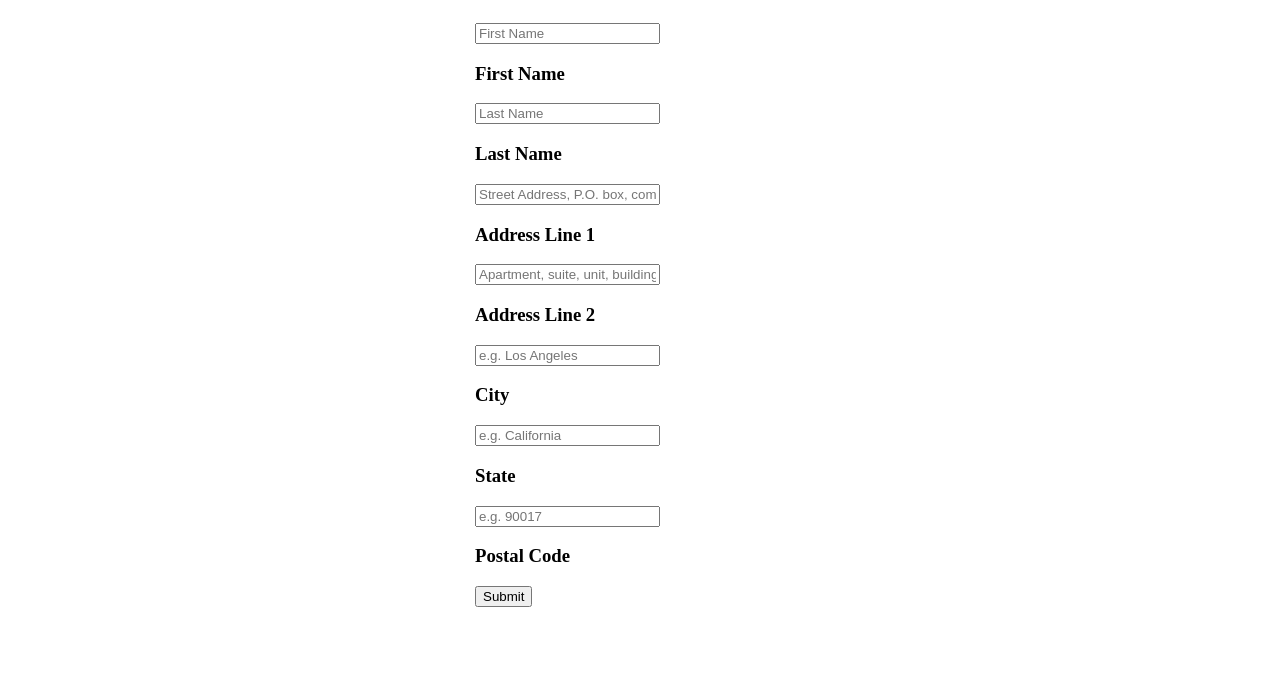
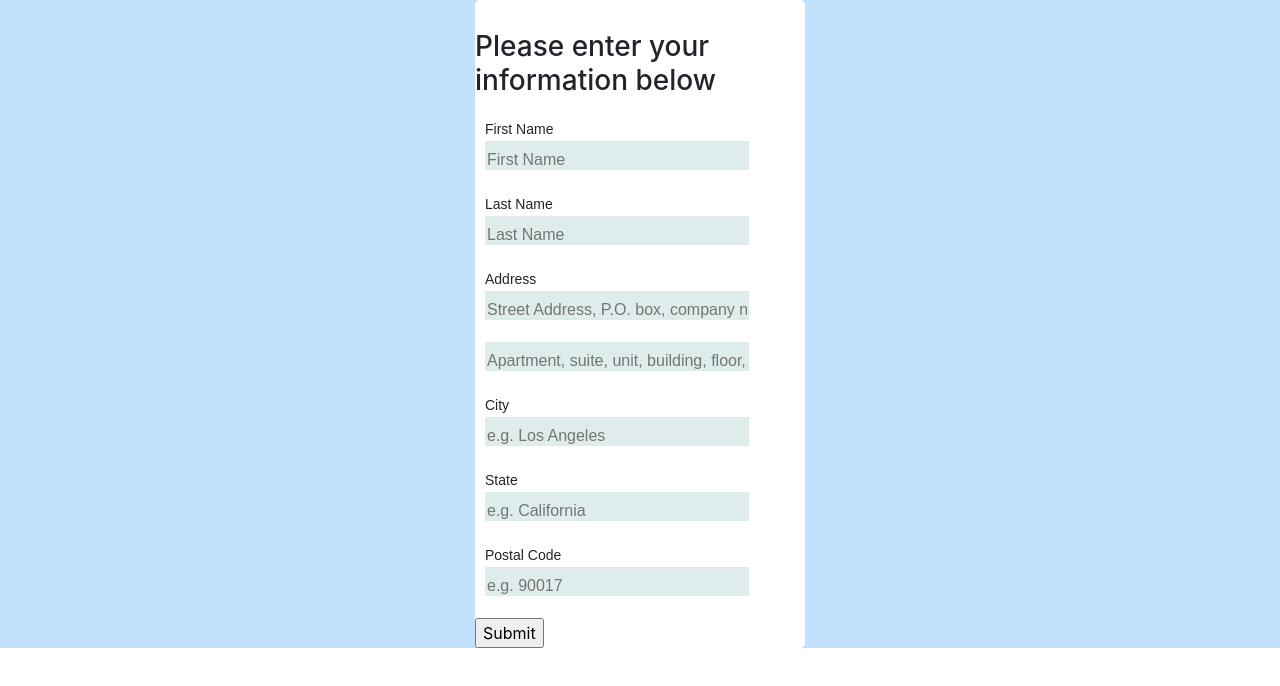
Before and after one commit to abalmeo/sure_coding_challenge, a React app in the folder rocket_insurance/client/: page /rating-information in a window 1280 px wide. Shown: the top 686 px of the page. Built offline with nearby package versions, Linux system fonts and the light colour scheme.

Commit message:
Adding styling and updating routing

```diff
--- a/rocket_insurance/client/public/index.html
+++ b/rocket_insurance/client/public/index.html
@@ -11,6 +11,11 @@
       integrity="sha384-50oBUHEmvpQ+1lW4y57PTFmhCaXp0ML5d60M1M7uH2+nqUivzIebhndOJK28anvf"
       crossorigin="anonymous"
     />
+    <!-- Latest compiled and minified CSS -->
+    <link
+      rel="stylesheet"
+      href="https://maxcdn.bootstrapcdn.com/bootstrap/latest/css/bootstrap.min.css"
+    />
     <link rel="manifest" href="%PUBLIC_URL%/manifest.json" />
     <title>Welcome To Rocketinsurance</title>
   </head>
--- a/rocket_insurance/client/src/App.css
+++ b/rocket_insurance/client/src/App.css
@@ -1,7 +1,17 @@
+form-header {
+  font-family: sans-serif;
+  position: relative;
+  left: 80%;
+}
+
+.ratingInfoBackground {
+  background: #c2e1fc;
+}
+
 .registration {
   width: 100%;
   max-width: 330px;
-  padding: 15px;
+  padding-top: 30px;
   margin: auto;
   height: 100%;
 }
@@ -14,3 +24,45 @@
   margin-top: 6rem;
   margin-bottom: 3rem;
 }
+
+form {
+  width: 50%;
+  height: 50%;
+  position: relative;
+  background: white;
+  border-radius: 5px;
+}
+
+.form-group {
+  margin: 20px 10px;
+  font-family: sans-serif;
+  width: 80%;
+}
+
+.form-group input {
+  width: 100%;
+  height: 100%;
+  padding-top: 10px;
+  border: none;
+  background: rgba(196, 220, 221, 0.541);
+}
+
+.form-group label {
+  position: absolute;
+  bottom: 0px;
+  left: 0%;
+  width: 100%;
+  height: 100%;
+
+  pointer-events: none;
+}
+
+small {
+  margin-bottom: 50px;
+  padding-bottom: 50px;
+}
+
+.insuranceCard {
+  position: relative;
+  left: 50%;
+}
--- a/rocket_insurance/client/src/components/layout/QuoteOverview.js
+++ b/rocket_insurance/client/src/components/layout/QuoteOverview.js
@@ -1,52 +1,77 @@
-import React, {Fragment} from 'react'
-import PropTypes from 'prop-types'
+import React, {Fragment} from 'react';
+import PropTypes from 'prop-types';
+import { Card, CardGroup, Button, Form } from 'react-bootstrap';
+import { Redirect } from "react-router-dom";
 
 const QuoteOverview = props => {
 
   const data = JSON.parse(localStorage.getItem('userData'));
+  const setupTime = localStorage.getItem('setupTime');
+  const now = new Date().getTime();
+
+  // Clear localStorage if current time is 1 hour passed setupTime and redirect to form
+  if (now-setupTime > 1*60*60*1000) {
+    localStorage.clear();
+    return <Redirect to="/rating-information" />;
+  }
+
+  // Clear localStorage and Redirect to form if invalid data
+  if (data === null || data.error === true) {
+    localStorage.clear();
+    return <Redirect to="/rating-information" />;
+  }
 
   // Destructuring response data
   // Can't further destructure Object keys with same name, so limited to the first variable option
   const {
     quote: {
       quoteId,
-      rating_address: {
-        line_1,
-        line_2,
-        city,
-        region,
-        postal,
-      },
-      policy_holder: {
-        first_name,
-        last_name
-      },
-      variable_options: {
-          deductible: {
-            title,
-            description,
-            values,
-            test,
-          },
-      },
+      rating_address,
+      policy_holder,
+      variable_options,
+      variable_selections,
       premium,
     }} = data
 
+
+
   return (
     <Fragment>
-      Quote Overview
-      <table>
-        <tr>
-          <td>Quote Id: {quoteId}</td>
-          <td>Line_1: {line_1}</td>
-          <td>Line_2: {line_2}</td>
-          <td>city: {city}</td>
-          <td>title: {title}</td>
-          <td>description: {description}</td>
-          <td>premium: {premium}</td>
-        </tr>
 
-      </table>
+      <Card className="insuranceCard" bg="warning" text="white" style={{ width: '18rem' }}>
+        <Card.Header>Deductible</Card.Header>
+        <Card.Body>
+          <Card.Title>Warning Card Title</Card.Title>
+          <Card.Text>
+            Some quick example text to build on the card title and make up the bulk
+            of the card's content.
+          </Card.Text>
+        </Card.Body>
+      </Card>
+      <br />
+
+      <Card className="insuranceCard" bg="info" text="white" style={{ width: '18rem' }}>
+        <Card.Header>Asteroid Collision</Card.Header>
+        <Card.Body>
+          <Card.Title>{variable_options.asteroid_collision.title}</Card.Title>
+          <Card.Text>
+            {variable_options.asteroid_collision.description}
+          </Card.Text>
+
+
+          <Card.Text>
+              <Form>
+                <Form.Group controlId="exampleForm.ControlSelect1">
+                  {/* <Form.Label>Example select</Form.Label> */}
+                  <Form.Control as="select">
+                    <option>1</option>
+                    <option>2</option>
+                  </Form.Control>
+                </Form.Group>
+            </Form>
+        </Card.Text>
+        </Card.Body>
+      </Card>
 
     </Fragment>
   )
--- a/rocket_insurance/client/src/components/layout/RatingInformation.js
+++ b/rocket_insurance/client/src/components/layout/RatingInformation.js
@@ -4,7 +4,7 @@ import PropTypes from 'prop-types';
 import { validate, createRatingProfile } from '../utils/utils';
 
 
-const RatingInformation = props => {
+const RatingInformation = () => {
 
 
   const [formData, setFormData] = useState({
@@ -33,36 +33,31 @@ const RatingInformation = props => {
 
   const onSubmit = async e => {
     e.preventDefault();
+
+    // Validate and post data
     const data = await validate(formData);
 
-    // Save to local storage
+    // Get currect time
     const now = new Date().getTime();
-    const setupTime = localStorage.getItem('setupTime');
-    const userData = localStorage.getItem('userData');
 
-    if (setupTime == null && userData == null) {
+    if (now !== null && !data.error) {
+      console.log('test')
+        localStorage.clear();
         localStorage.setItem('setupTime', now)
-        console.log('data', data)
-        // localStorage.setItem('data', data)
         localStorage.setItem('userData', JSON.stringify(data))
-    } else {
-        // Clear localStorage if current time is 1 hour passed setupTime
-        if(now-setupTime > 1*60*60*1000) {
-            localStorage.clear()
-            localStorage.setItem('setupTime', now);
+        return <Redirect to='/quote-overview' />;
     }
   }
 
-  }
-
-  useEffect(() => {
-
-  })
   return (
-    <Fragment>
+    <Fragment >
+      <div className="ratingInfoBackground">
         <form className="registration" onSubmit={e => onSubmit(e)}>
-
+          <h3 className="form-header"> Please enter your information below</h3>
           <div className='form-group'>
+            <small>
+              First Name
+            </small>
             <input
               type="text"
               placeholder="First Name"
@@ -70,12 +65,12 @@ const RatingInformation = props => {
               value={first_name}
               onChange={e=>onChange(e)}
             />
-          <h3>
-            First Name
-          </h3>
           </div>
 
           <div className='form-group'>
+            <small>
+              Last Name
+            </small>
             <input
               type="text"
               placeholder="Last Name"
@@ -83,12 +78,12 @@ const RatingInformation = props => {
               value={last_name}
               onChange={e=>onChange(e)}
             />
-          <h3>
-            Last Name
-          </h3>
           </div>
 
           <div className='form-group'>
+            <small>
+              Address
+            </small>
             <input
               type="text"
               placeholder="Street Address, P.O. box, company name, c/o "
@@ -96,9 +91,6 @@ const RatingInformation = props => {
               value={line_1}
               onChange={e=>onChange(e)}
             />
-          <h3>
-            Address Line 1
-          </h3>
           </div>
 
           <div className='form-group'>
@@ -109,12 +101,12 @@ const RatingInformation = props => {
               value={line_2}
               onChange={e=>onChange(e)}
             />
-          <h3>
-            Address Line 2
-          </h3>
           </div>
 
           <div className='form-group'>
+            <small>
+              City
+            </small>
             <input
               type="text"
               placeholder="e.g. Los Angeles"
@@ -122,12 +114,12 @@ const RatingInformation = props => {
               value={city}
               onChange={e=>onChange(e)}
             />
-          <h3>
-            City
-          </h3>
           </div>
 
           <div className='form-group'>
+            <small>
+              State
+            </small>
             <input
               type="text"
               placeholder="e.g. California"
@@ -135,12 +127,12 @@ const RatingInformation = props => {
               value={region}
               onChange={e=>onChange(e)}
             />
-          <h3>
-            State
-          </h3>
           </div>
 
           <div className='form-group'>
+            <small>
+              Postal Code
+            </small>
             <input
               type="number"
               placeholder="e.g. 90017"
@@ -148,16 +140,12 @@ const RatingInformation = props => {
               value={postal}
               onChange={e=>onChange(e)}
             />
-          <h3>
-            Postal Code
-          </h3>
           </div>
 
           <input type='submit'/>
-        <Link className='btn btn-light' to='/quote-overview'/>
 
         </form>
-
+      </div>
 
     </Fragment>
   )
--- a/rocket_insurance/client/src/components/utils/utils.js
+++ b/rocket_insurance/client/src/components/utils/utils.js
@@ -58,12 +58,9 @@ export const validate = values => {
     if (data !== undefined && data !== null) {
       return data
     } else {
-      return data;
+      return 'Post unsuccessful';
     }
-
   } else {
-    errors.error = true;
-
     return errors;
   }
 
```
Also changed, not shown: 1 other file (tests, documents, lock files or other folders). Lines whose indentation alone changed are shown as unchanged.
